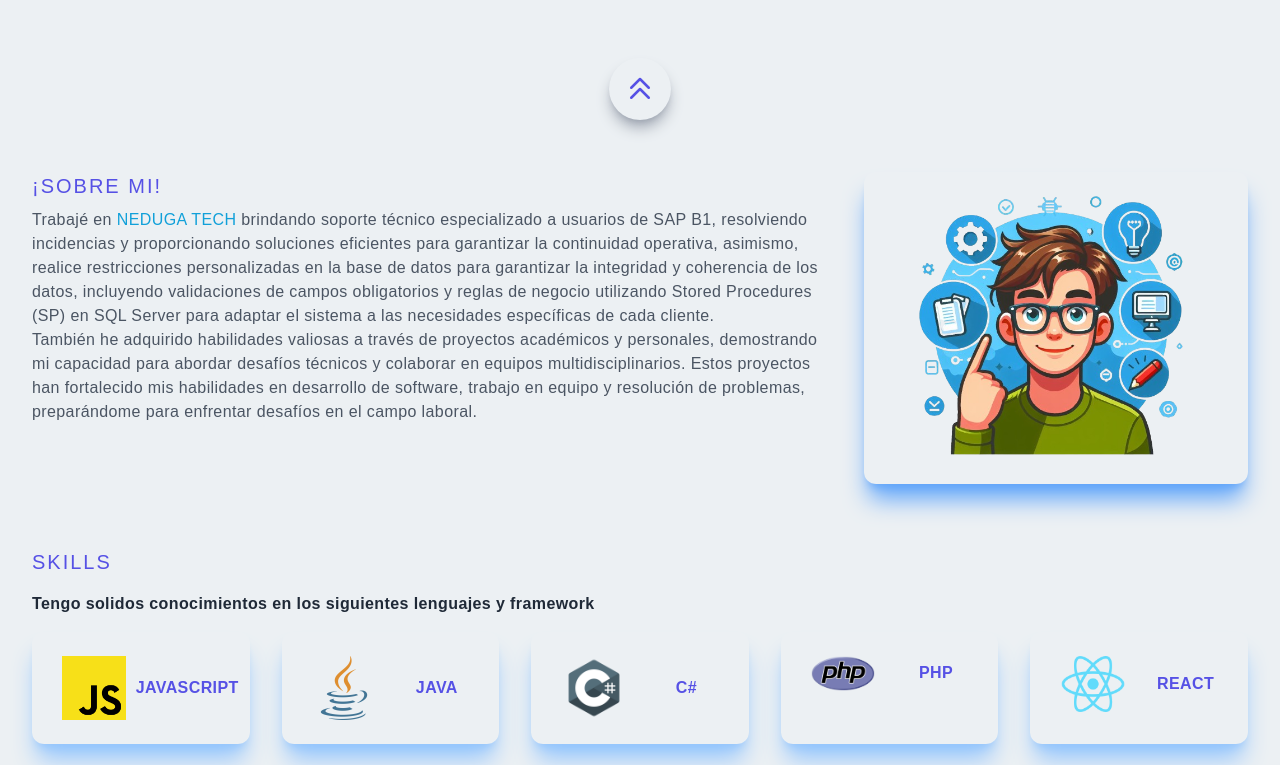
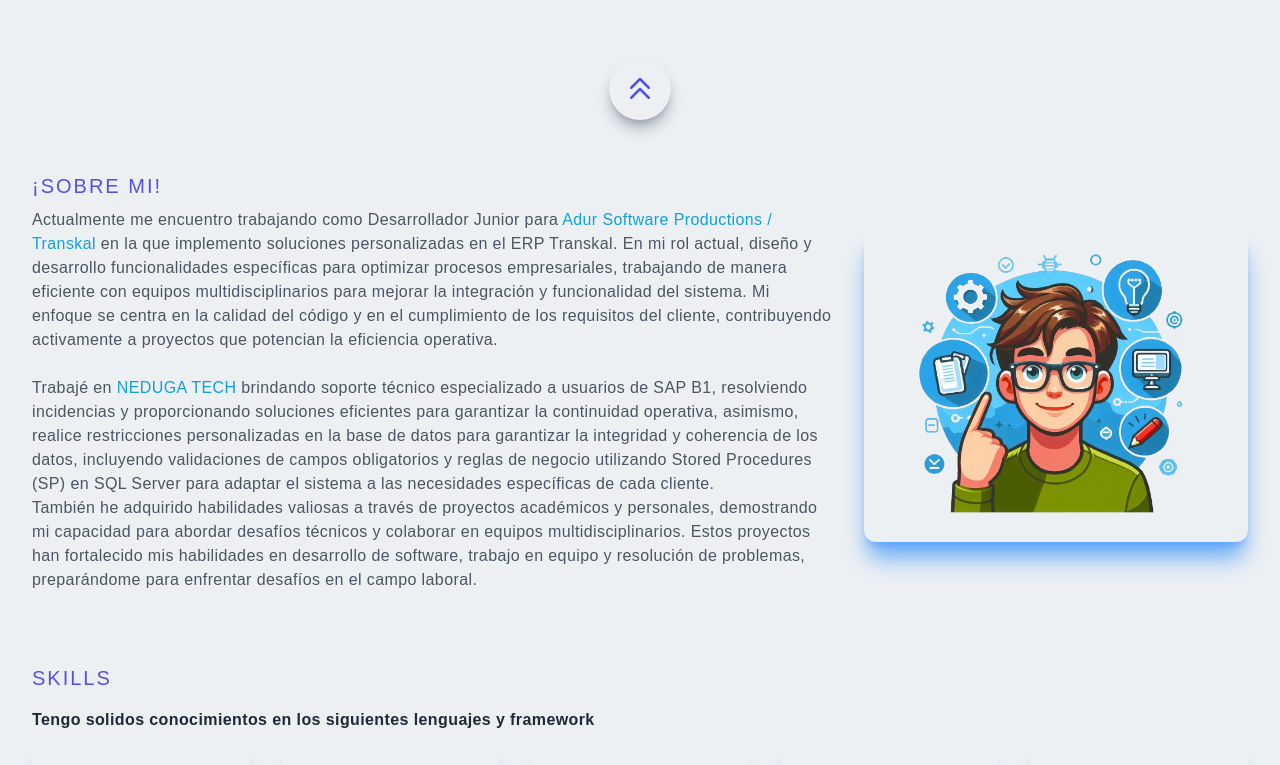
Before and after one commit to SebastianCamargoGarcia/PortafolioV1, a Next.js app: page / in a window 1280 px wide. Shown: the part 664-1429 px from the top of the page. Built offline with nearby package versions, Linux system fonts and the light colour scheme.

Commit message:
Agrego la experiencia en ADUR

```diff
--- a/components/About.jsx
+++ b/components/About.jsx
@@ -7,7 +7,27 @@ const About = () => {
             <div className='col-span-2'>
                 <p className='uppercase text-xl tracking-widest text-[#5651e5] '>¡Sobre mi!</p>
                 <p className='py-2 text-gray-600'>
-                  Trabajé en <span style={{ color: '#11A0D9' }}>NEDUGA TECH</span> brindando soporte técnico especializado a
+                Actualmente me encuentro trabajando como Desarrollador Junior para <a
+                                                                                    href="https://www.adur.com/"
+                                                                                    style={{ color: '#11A0D9' }}
+                                                                                    target="_blank"
+                                                                                    rel="noopener noreferrer"
+                                                                                  >
+                                                                                    Adur Software Productions / Transkal
+                                                                                  </a> en la que implemento soluciones personalizadas en el ERP Transkal. En mi rol actual, diseño y desarrollo
+                  funcionalidades específicas para optimizar procesos empresariales, trabajando de manera eficiente con equipos multidisciplinarios para mejorar la integración y
+                  funcionalidad del sistema. Mi enfoque se centra en la calidad del código y en el cumplimiento de los requisitos del cliente, contribuyendo activamente a
+                  proyectos que potencian la eficiencia operativa.
+                  <br/>
+                  <br/>
+                  Trabajé en <a
+                              href="https://nedugatech.com/"
+                              style={{ color: '#11A0D9' }}
+                              target="_blank"
+                              rel="noopener noreferrer"
+                              >
+                              NEDUGA TECH
+                              </a> brindando soporte técnico especializado a
                   usuarios de SAP B1, resolviendo incidencias y proporcionando soluciones eficientes para garantizar la continuidad operativa,
                   asimismo, realice restricciones personalizadas en la base de datos para garantizar la integridad y coherencia de los datos,
                   incluyendo validaciones de campos obligatorios y reglas de negocio utilizando Stored Procedures (SP) en SQL Server para adaptar
@@ -16,6 +36,8 @@ const About = () => {
                   También he adquirido habilidades valiosas a través de proyectos académicos y personales, demostrando mi capacidad para abordar
                   desafíos técnicos y colaborar en equipos multidisciplinarios. Estos proyectos han fortalecido mis habilidades en desarrollo de software,
                   trabajo en equipo y resolución de problemas, preparándome para enfrentar desafíos en el campo laboral.
+
+
                 </p>
             </div>
             <div className='w-full h-auto m-auto shadow-xl shadow-blue-400 rounded-xl flex items-center justify-center p-4 hover:scale-105 ease-in duration-300'>
--- a/package.json
+++ b/package.json
@@ -6,7 +6,7 @@
     "start": "next start"
   },
   "dependencies": {
-    "next": "latest",
+    "next": "^15.0.3",
     "nodemailer": "^6.9.13",
     "react": "18.2.0",
     "react-dom": "18.2.0",
```
Also changed, not shown: 1 other file (tests, documents, lock files or other folders).
